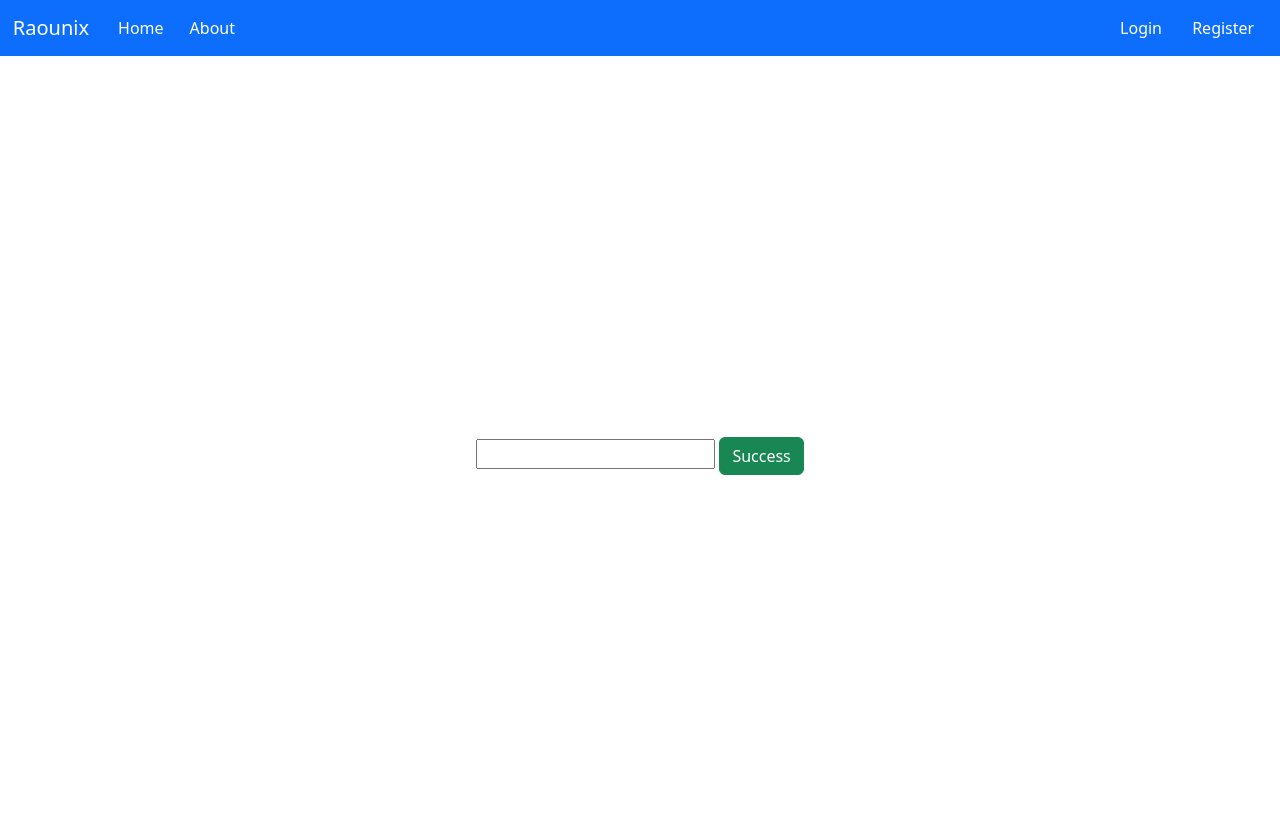
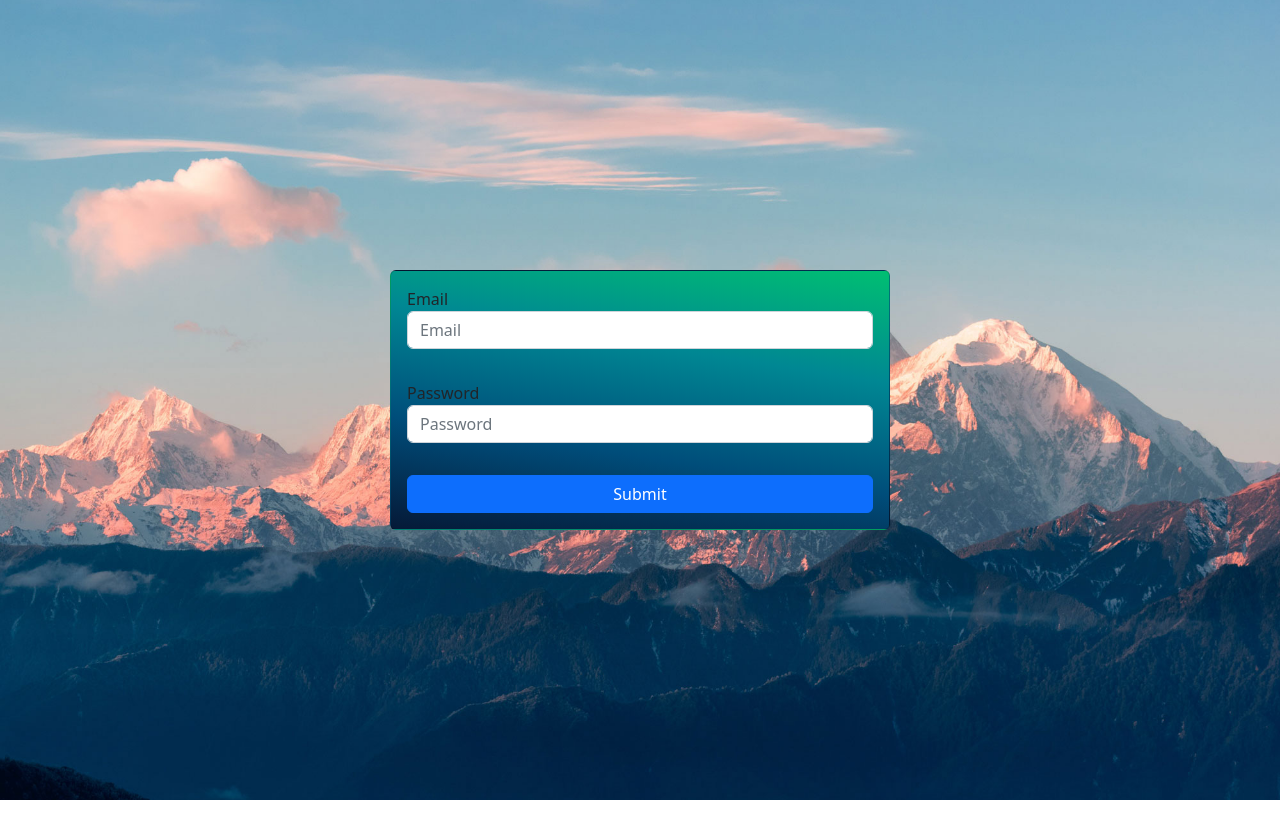
Before and after one commit to captainpick/UI-Flex, a plain HTML site: page index.html in a window 1280 px wide. After the commit the page ends 800 px from the top, so only its background shows below. Drawn offline with nearby package versions, Linux system fonts and the light colour scheme.

Commit message:
add login

```diff
--- a/index.html
+++ b/index.html
@@ -4,44 +4,34 @@
     <title>This is for Test</title>
     <link rel="stylesheet" href="./styles/style.css"/>
     <link href="https://cdn.jsdelivr.net/npm/bootstrap@5.2.0/dist/css/bootstrap.min.css" rel="stylesheet" integrity="sha384-gH2yIJqKdNHPEq0n4Mqa/HGKIhSkIHeL5AyhkYV8i59U5AR6csBvApHHNl/vI1Bx" crossorigin="anonymous">
+    <link href="https://cdn.jsdelivr.net/npm/bootstrap@5.2.0/dist/js/bootstrap.min.js" rel="stylesheet" integrity="sha384-gH2yIJqKdNHPEq0n4Mqa/HGKIhSkIHeL5AyhkYV8i59U5AR6csBvApHHNl/vI1Bx" crossorigin="anonymous">
+    <script src="https://cdn.jsdelivr.net/npm/bootstrap@5.2.0/dist/js/bootstrap.bundle.min.js" integrity="sha384-A3rJD856KowSb7dwlZdYEkO39Gagi7vIsF0jrRAoQmDKKtQBHUuLZ9AsSv4jD4Xa" crossorigin="anonymous"></script>
 
 </head>
 <body>
     <div class="body">
-        <div class="header">
-            <nav class="navbar navbar-dark bg-primary">
-                <div class="left-buttons">
-                    <a class="navbar-brand" href="#">Raounix</a>
-                    <button type="button" class="btn btn-primary">Home</button>
-                    <button type="button" class="btn btn-primary">About</button>
-                </div>
-
-                <div class="right-buttons">
-                    <div class="start-right-button">
-
+        <div class="main-content">
+            <div>
+                <form method="post" action="">
+                    <div class="card">
+                        <div class="card-body">
+                            <label for="email">Email</label>
+                            <input type="email" class="form-control" id="email" aria-describedby="emailHelp" placeholder="Email" >
+                        </div>
+                        <div class="card-body">
+                            <label for="Password">Password</label>
+                            <input type="password" class="form-control" id="Password" placeholder="Password">
+                        </div>
+                        <div class="card-body">
+                            <button class="btn btn-primary" type="submit">Submit</button>
+                        </div>
                     </div>
-                    <div class="end-right-button">
-                        <button type="button" class="btn btn-primary">Login</button>
-                        <button type="button" class="btn btn-primary">Register</button>
-
-                    </div>
+                </form>
+            </div>
+        </div>
+    </div>
+</body>
 
 
-                </div>
 
-            </nav>
-        </div>
-
-        <div class="main-content">
-            <div>
-
-                <input type="text">
-                <button type="button" class="btn btn-success">Success</button>
-            </div>
-        </div>
-
-
-    </div>
-</body>
-<script src="https://cdn.jsdelivr.net/npm/bootstrap@5.2.0/dist/js/bootstrap.bundle.min.js" integrity="sha384-A3rJD856KowSb7dwlZdYEkO39Gagi7vIsF0jrRAoQmDKKtQBHUuLZ9AsSv4jD4Xa" crossorigin="anonymous"></script>
 </html>
--- /dev/null
+++ b/styles/header.scss
@@ -0,0 +1,19 @@
+.header{
+    nav{
+        .right-buttons{
+            margin-right: 1%;
+            width: 30%;
+            display: flex;
+            align-items: center;
+            justify-content:space-between;
+
+        }
+        .left-buttons{
+            margin-left: 1%;
+            width: 30%;
+            display: flex;
+            align-items:center;
+            justify-content: start;
+        }
+    }
+}
--- a/styles/style.scss
+++ b/styles/style.scss
@@ -1,35 +1,38 @@
 $primaryColor: #7430f9;
+body{
+    display: flex;
+    align-items: center;
+    justify-content: center;
+    background: url("../assets/image/bg.jpg") no-repeat center center fixed;
+    -webkit-background-size: cover;
+    -moz-background-size: cover;
+    -o-background-size: cover;
+    background-size: cover;
+}
+.body{
+width: 60%;
+}
 
-.body{
-    display: flex;
-    flex-direction: column;
-    height: 100%;
-}
-.header{
-    nav{
-        .right-buttons{
-            margin-right: 1%;
-            width: 30%;
-            display: flex;
-            align-items: center;
-            justify-content:space-between;
-
-        }
-        .left-buttons{
-            margin-left: 1%;
-            width: 30%;
-            display: flex;
-            align-items:center;
-
-            justify-content: start;
-        }
-    }
-}
 
 .main-content {
     height: 100vh;
+    width: 100%;
     display: flex;
     justify-content: center;
     align-items: center;
+    form{
+        width: 500px;
+        .card{
+            background-image: linear-gradient(9deg, #051937, #004d7a, #008793, #00bf72);
+            .card-body{
+                display: flex;
+                justify-content: center;
 
+                flex-direction: column;
+                div{
+                    margin-top: 1vh;
+                }
+            }
+        }
+    }
   }
```
Also changed, not shown: login.html (added, +44 -0 lines), assets/image/loader.gif (added), styles/header.css (added), styles/style.css, 2 other files.
